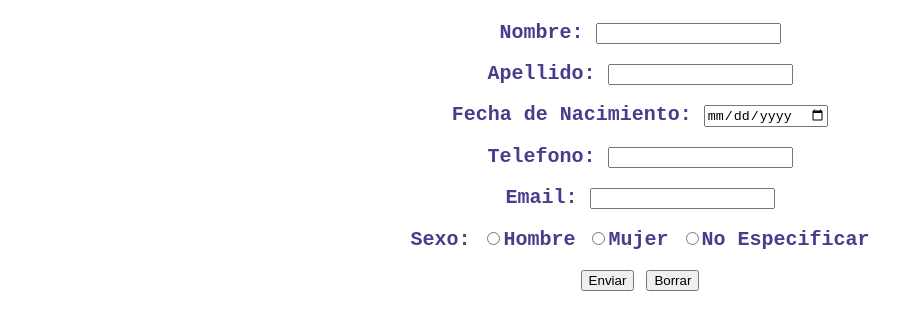
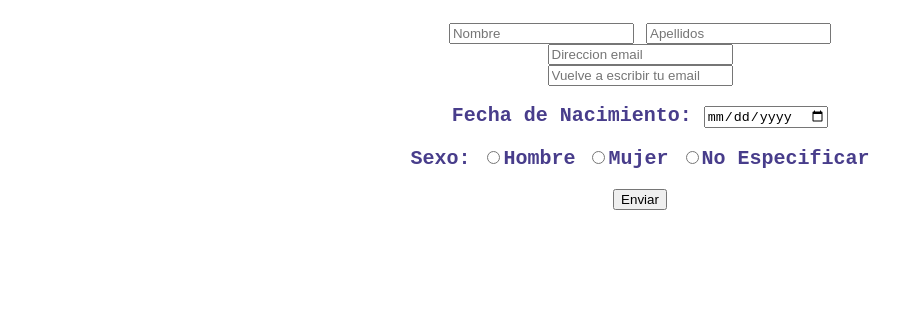
Before and after one commit to GabyLudewig/Teclers, a plain HTML site: page html/registro.html in a window 1280 px wide. Shown: the part 133-462 px from the top of the page, without its empty margins (0-923 px from the left). Drawn offline with Linux system fonts and the light colour scheme.

Commit message:
Estilo login

```diff
--- a/html/registro.html
+++ b/html/registro.html
@@ -15,12 +15,13 @@
             <h1>Ingresa tus datos</h1>
             <div>
                 <form>
-                    <p>Nombre: <input type="text" name="nombre"></p>
-                    <p>Apellido: <input type="text" name="apellido"></p>
+                    <input type="text" placeholder="Nombre" id="Nombre">
+                    <input type="text" placeholder="Apellidos" id="Apellidos"><br>
+                    <input type="text" placeholder="Direccion email"><br>
+                    <input type="text" placeholder="Vuelve a escribir tu email"><br>
                     <p>Fecha de Nacimiento: <input type="date"
                             name="fechaDeNacimiento"></p>
-                    <p>Telefono: <input type="tel" name="telefono"></p>
-                    <p>Email: <input type="email" name="email"></p>
+
 
                     <p>Sexo:
                         <label><input type="radio" id="hombre" name="sexo"
@@ -31,7 +32,7 @@
                                 name="sexo"
                                 value="noEspecificar">No Especificar</label></p>
                                 <button type="submit">Enviar</button>
-                                <button type="reset">Borrar</button>
+
                 </form>
             </div>
         </main>
```
